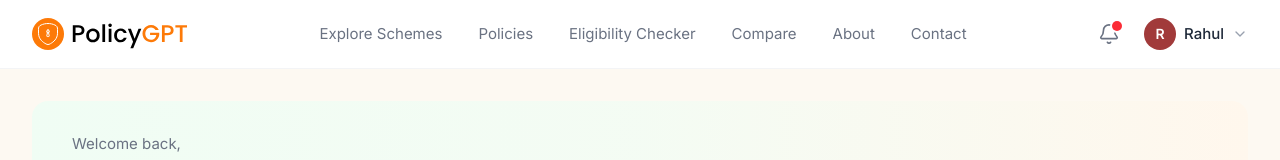
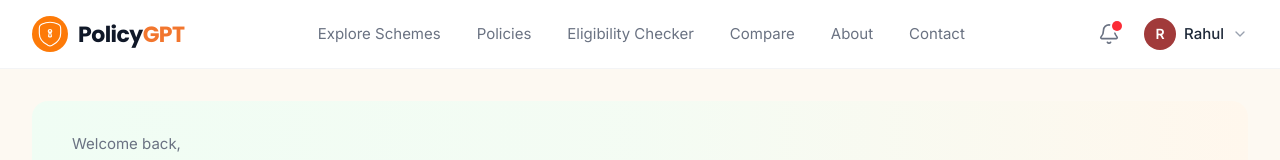
Before and after one commit to Ankesh1320/Policy_GPT, a React (Vite) app in the folder client/: page /citizen/dashboard in a window 1280 px wide. Shown: the top 160 px of the page. Built offline with nearby package versions, Linux system fonts and the light colour scheme; no server answers.

Commit message:
Replace tick-shield icon with keyhole-shield icon logo-icon.svg on citizen dashboard navbar

```diff
--- a/client/src/components/navbar/navbar.jsx
+++ b/client/src/components/navbar/navbar.jsx
@@ -3,7 +3,7 @@ import { Link } from "react-router-dom";
 import { Bell, ChevronDown } from "lucide-react";
 import { navLinks, currentUser } from "../../data/dashboardData";
 import ProfileDropdown from "../Dashboard/ProfileDropdown";
-import logoFull from "../../assets/logos/logo-full.svg";
+import logoIcon from "../../assets/logos/logo-icon.svg";
 
 const Navbar = () => {
   const [isProfileOpen, setIsProfileOpen] = useState(false);
@@ -23,8 +23,12 @@ const Navbar = () => {
     <header className="w-full bg-white border-b border-gray-100">
       <div className="max-w-[1440px] mx-auto flex items-center justify-between px-8 py-4">
         {/* Logo */}
-        <Link to="/" className="shrink-0">
-          <img src={logoFull} alt="PolicyGPT" className="h-9 w-auto" />
+        <Link to="/" className="flex items-center gap-2.5">
+          <img src={logoIcon} alt="PolicyGPT" className="w-9 h-9 shrink-0" />
+          <span className="font-heading text-[22px] font-bold tracking-tight">
+            <span className="text-gray-900">Policy</span>
+            <span className="text-[#F2762E]">GPT</span>
+          </span>
         </Link>
 
         {/* Nav links */}
```
